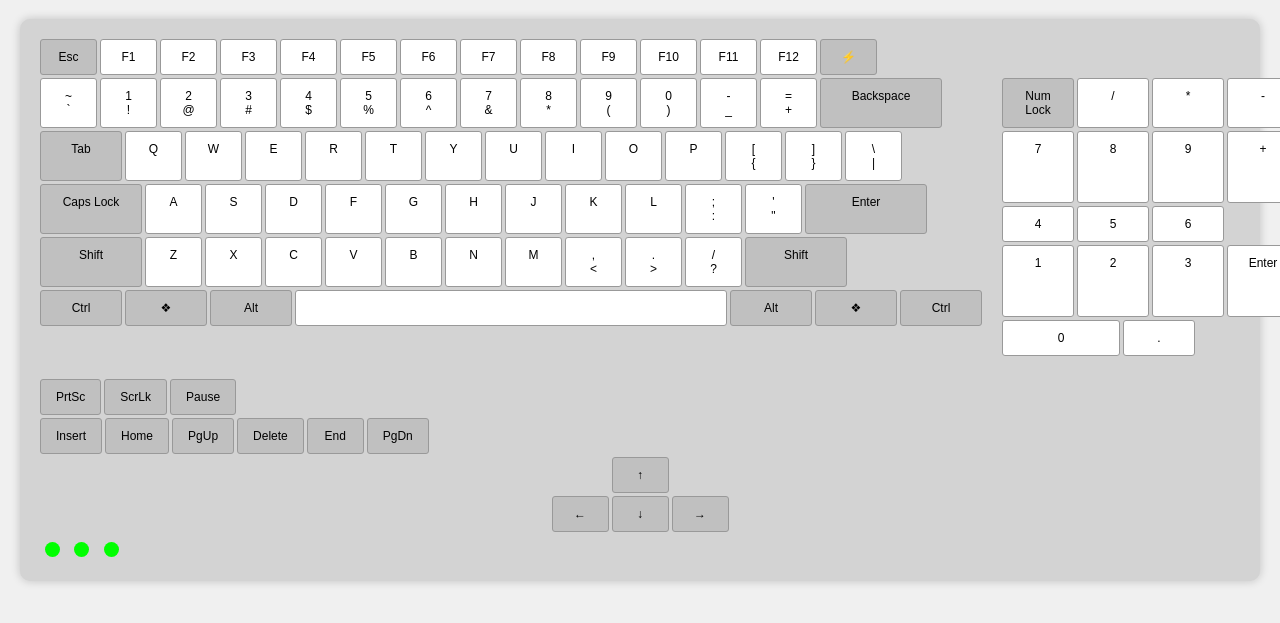
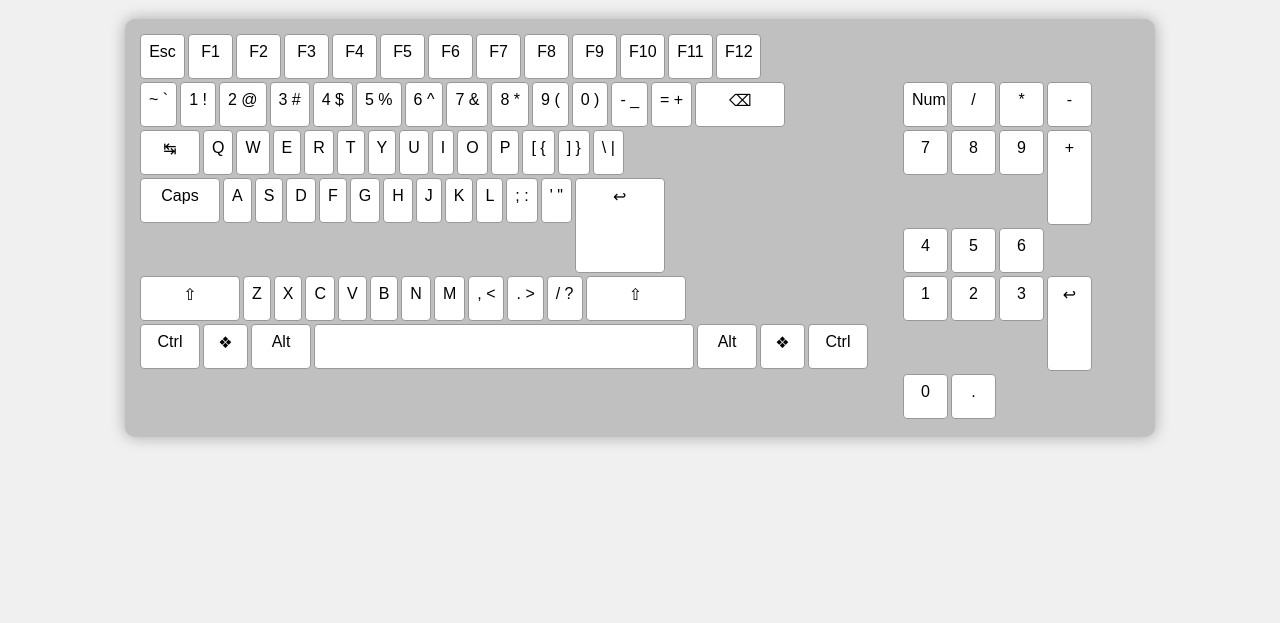
Before and after one commit to bUmmy1337/bUmmy1337.github.io, a plain HTML site: page keyboard/index.html in a window 1280 px wide. Shown: the part 81-704 px from the top of the page. Drawn offline with Linux system fonts and the light colour scheme.

Commit message:
Update index.html

```diff
--- a/keyboard/index.html
+++ b/keyboard/index.html
@@ -3,7 +3,7 @@
 <head>
     <meta charset="UTF-8">
     <meta name="viewport" content="width=device-width, initial-scale=1.0">
-    <title>Full Virtual Keyboard</title>
+    <title>Real Keyboard Layout</title>
     <style>
         body {
             font-family: Arial, sans-serif;
@@ -16,17 +16,11 @@
         }
 
         .keyboard {
-            background-color: #d3d3d3;
-            padding: 20px;
+            background: #c0c0c0;
+            padding: 15px;
             border-radius: 10px;
-            box-shadow: 0 0 10px rgba(0,0,0,0.2);
-            max-width: 1200px;
-        }
-
-        .section {
-            display: flex;
-            gap: 20px;
-            margin-bottom: 20px;
+            box-shadow: 0 0 15px rgba(0,0,0,0.3);
+            width: 1000px;
         }
 
         .row {
@@ -36,47 +30,56 @@
         }
 
         .key {
-            background-color: white;
+            background: #fff;
             border: 1px solid #999;
-            border-radius: 3px;
-            padding: 10px 15px;
-            min-width: 25px;
+            border-radius: 4px;
+            padding: 8px;
             text-align: center;
             transition: all 0.1s;
-            cursor: pointer;
             user-select: none;
-            font-size: 12px;
+            height: 45px;
+            box-sizing: border-box;
         }
 
         .key.active {
-            background-color: #90EE90;
-            transform: scale(0.95);
+            background: #7cfc7c;
+            transform: translateY(2px);
         }
 
-        .special { background-color: #c0c0c0; }
-        .space { width: 400px; }
-        .medium { min-width: 50px; }
-        .large { min-width: 70px; }
-        .huge { min-width: 90px; }
-        .numpad .key { min-width: 40px; }
-        .indicators { margin-top: 10px; }
-        .indicator {
-            display: inline-block;
-            width: 15px;
-            height: 15px;
-            border-radius: 50%;
-            background-color: #666;
-            margin: 0 5px;
+        /* Special key sizes */
+        .esc { width: 45px }
+        .f-keys .key { width: 45px }
+        .tab { width: 60px }
+        .capslock { width: 80px }
+        .shift-left { width: 100px }
+        .shift-right { width: 100px }
+        .enter { width: 90px; height: 95px }
+        .backspace { width: 90px }
+        .ctrl { width: 60px }
+        .win { width: 45px }
+        .alt { width: 60px }
+        .space { width: 380px }
+        .arrows .key { width: 45px }
+        .numpad .key { width: 45px }
+        .num-enter { height: 95px }
+        .num-0 { width: 95px }
+
+        /* Special positions */
+        .main-section {
+            display: flex;
+            gap: 15px;
         }
-        .indicator.active { background-color: #00ff00; }
+        .numpad {
+            margin-left: 20px;
+        }
     </style>
 </head>
 <body>
     <h1>Клавиатура</h1>
     <div class="keyboard">
         <!-- Function Keys -->
-        <div class="row">
-            <div class="key special" data-code="Escape">Esc</div>
+        <div class="row f-keys">
+            <div class="key esc" data-code="Escape">Esc</div>
             <div class="key" data-code="F1">F1</div>
             <div class="key" data-code="F2">F2</div>
             <div class="key" data-code="F3">F3</div>
@@ -89,31 +92,30 @@
             <div class="key" data-code="F10">F10</div>
             <div class="key" data-code="F11">F11</div>
             <div class="key" data-code="F12">F12</div>
-            <div class="key special" data-code="Power">⚡</div>
         </div>
 
-        <div class="section">
-            <div class="main-keyboard">
-                <!-- Main Keyboard -->
+        <!-- Main Keyboard -->
+        <div class="main-section">
+            <div>
                 <div class="row">
-                    <div class="key" data-code="Backquote">~<br>`</div>
-                    <div class="key" data-code="Digit1">1<br>!</div>
-                    <div class="key" data-code="Digit2">2<br>@</div>
-                    <div class="key" data-code="Digit3">3<br>#</div>
-                    <div class="key" data-code="Digit4">4<br>$</div>
-                    <div class="key" data-code="Digit5">5<br>%</div>
-                    <div class="key" data-code="Digit6">6<br>^</div>
-                    <div class="key" data-code="Digit7">7<br>&</div>
-                    <div class="key" data-code="Digit8">8<br>*</div>
-                    <div class="key" data-code="Digit9">9<br>(</div>
-                    <div class="key" data-code="Digit0">0<br>)</div>
-                    <div class="key" data-code="Minus">-<br>_</div>
-                    <div class="key" data-code="Equal">=<br>+</div>
-                    <div class="key special huge" data-code="Backspace">Backspace</div>
+                    <div class="key" data-code="Backquote">~ `</div>
+                    <div class="key" data-code="Digit1">1 !</div>
+                    <div class="key" data-code="Digit2">2 @</div>
+                    <div class="key" data-code="Digit3">3 #</div>
+                    <div class="key" data-code="Digit4">4 $</div>
+                    <div class="key" data-code="Digit5">5 %</div>
+                    <div class="key" data-code="Digit6">6 ^</div>
+                    <div class="key" data-code="Digit7">7 &</div>
+                    <div class="key" data-code="Digit8">8 *</div>
+                    <div class="key" data-code="Digit9">9 (</div>
+                    <div class="key" data-code="Digit0">0 )</div>
+                    <div class="key" data-code="Minus">- _</div>
+                    <div class="key" data-code="Equal">= +</div>
+                    <div class="key backspace" data-code="Backspace">⌫</div>
                 </div>
 
                 <div class="row">
-                    <div class="key special medium" data-code="Tab">Tab</div>
+                    <div class="key tab" data-code="Tab">↹</div>
                     <div class="key" data-code="KeyQ">Q</div>
                     <div class="key" data-code="KeyW">W</div>
                     <div class="key" data-code="KeyE">E</div>
@@ -124,13 +126,13 @@
                     <div class="key" data-code="KeyI">I</div>
                     <div class="key" data-code="KeyO">O</div>
                     <div class="key" data-code="KeyP">P</div>
-                    <div class="key" data-code="BracketLeft">[<br>{</div>
-                    <div class="key" data-code="BracketRight">]<br>}</div>
-                    <div class="key" data-code="Backslash">\<br>|</div>
+                    <div class="key" data-code="BracketLeft">[ {</div>
+                    <div class="key" data-code="BracketRight">] }</div>
+                    <div class="key" data-code="Backslash">\ |</div>
                 </div>
 
                 <div class="row">
-                    <div class="key special large" data-code="CapsLock">Caps Lock</div>
+                    <div class="key capslock" data-code="CapsLock">Caps</div>
                     <div class="key" data-code="KeyA">A</div>
                     <div class="key" data-code="KeyS">S</div>
                     <div class="key" data-code="KeyD">D</div>
@@ -140,13 +142,13 @@
                     <div class="key" data-code="KeyJ">J</div>
                     <div class="key" data-code="KeyK">K</div>
                     <div class="key" data-code="KeyL">L</div>
-                    <div class="key" data-code="Semicolon">;<br>:</div>
-                    <div class="key" data-code="Quote">'<br>"</div>
-                    <div class="key special huge" data-code="Enter">Enter</div>
+                    <div class="key" data-code="Semicolon">; :</div>
+                    <div class="key" data-code="Quote">' "</div>
+                    <div class="key enter" data-code="Enter">↩</div>
                 </div>
 
                 <div class="row">
-                    <div class="key special large" data-code="ShiftLeft">Shift</div>
+                    <div class="key shift-left" data-code="ShiftLeft">⇧</div>
                     <div class="key" data-code="KeyZ">Z</div>
                     <div class="key" data-code="KeyX">X</div>
                     <div class="key" data-code="KeyC">C</div>
@@ -154,27 +156,27 @@
                     <div class="key" data-code="KeyB">B</div>
                     <div class="key" data-code="KeyN">N</div>
                     <div class="key" data-code="KeyM">M</div>
-                    <div class="key" data-code="Comma">,<br><</div>
-                    <div class="key" data-code="Period">.<br>></div>
-                    <div class="key" data-code="Slash">/<br>?</div>
-                    <div class="key special large" data-code="ShiftRight">Shift</div>
+                    <div class="key" data-code="Comma">, <</div>
+                    <div class="key" data-code="Period">. ></div>
+                    <div class="key" data-code="Slash">/ ?</div>
+                    <div class="key shift-right" data-code="ShiftRight">⇧</div>
                 </div>
 
                 <div class="row">
-                    <div class="key special medium" data-code="ControlLeft">Ctrl</div>
-                    <div class="key special medium" data-code="MetaLeft">❖</div>
-                    <div class="key special medium" data-code="AltLeft">Alt</div>
-                    <div class="key space" data-code="Space"> </div>
-                    <div class="key special medium" data-code="AltRight">Alt</div>
-                    <div class="key special medium" data-code="MetaRight">❖</div>
-                    <div class="key special medium" data-code="ControlRight">Ctrl</div>
+                    <div class="key ctrl" data-code="ControlLeft">Ctrl</div>
+                    <div class="key win" data-code="MetaLeft">❖</div>
+                    <div class="key alt" data-code="AltLeft">Alt</div>
+                    <div class="key space" data-code="Space"></div>
+                    <div class="key alt" data-code="AltRight">Alt</div>
+                    <div class="key win" data-code="MetaRight">❖</div>
+                    <div class="key ctrl" data-code="ControlRight">Ctrl</div>
                 </div>
             </div>
 
             <!-- Numpad -->
             <div class="numpad">
                 <div class="row">
-                    <div class="key special" data-code="NumLock">Num<br>Lock</div>
+                    <div class="key" data-code="NumLock">Num</div>
                     <div class="key" data-code="NumpadDivide">/</div>
                     <div class="key" data-code="NumpadMultiply">*</div>
                     <div class="key" data-code="NumpadSubtract">-</div>
@@ -183,7 +185,7 @@
                     <div class="key" data-code="Numpad7">7</div>
                     <div class="key" data-code="Numpad8">8</div>
                     <div class="key" data-code="Numpad9">9</div>
-                    <div class="key" data-code="NumpadAdd" style="height: 50px;">+</div>
+                    <div class="key num-enter" data-code="NumpadAdd">+</div>
                 </div>
                 <div class="row">
                     <div class="key" data-code="Numpad4">4</div>
@@ -194,89 +196,44 @@
                     <div class="key" data-code="Numpad1">1</div>
                     <div class="key" data-code="Numpad2">2</div>
                     <div class="key" data-code="Numpad3">3</div>
-                    <div class="key" data-code="NumpadEnter" style="height: 50px;">Enter</div>
+                    <div class="key num-enter" data-code="NumpadEnter">↩</div>
                 </div>
                 <div class="row">
-                    <div class="key" data-code="Numpad0" style="width: 86px;">0</div>
+                    <div class="key num-0" data-code="Numpad0">0</div>
                     <div class="key" data-code="NumpadDecimal">.</div>
                 </div>
             </div>
-        </div>
-
-        <!-- Control Keys -->
-        <div class="row">
-            <div class="key special" data-code="PrintScreen">PrtSc</div>
-            <div class="key special" data-code="ScrollLock">ScrLk</div>
-            <div class="key special" data-code="Pause">Pause</div>
-        </div>
-
-        <!-- Navigation Keys -->
-        <div class="row">
-            <div class="key special" data-code="Insert">Insert</div>
-            <div class="key special" data-code="Home">Home</div>
-            <div class="key special" data-code="PageUp">PgUp</div>
-            <div class="key special" data-code="Delete">Delete</div>
-            <div class="key special" data-code="End">End</div>
-            <div class="key special" data-code="PageDown">PgDn</div>
-        </div>
-
-        <!-- Arrow Keys -->
-        <div class="row" style="justify-content: center;">
-            <div class="key special" data-code="ArrowUp">↑</div>
-        </div>
-        <div class="row" style="justify-content: center;">
-            <div class="key special" data-code="ArrowLeft">←</div>
-            <div class="key special" data-code="ArrowDown">↓</div>
-            <div class="key special" data-code="ArrowRight">→</div>
-        </div>
-
-        <!-- Indicators -->
-        <div class="indicators">
-            <span class="indicator" id="capsIndicator"></span>
-            <span class="indicator" id="numIndicator"></span>
-            <span class="indicator" id="scrollIndicator"></span>
         </div>
     </div>
 
     <script>
         const keys = document.querySelectorAll('.key');
         const keyMap = {};
-        const indicators = {
-            caps: document.getElementById('capsIndicator'),
-            num: document.getElementById('numIndicator'),
-            scroll: document.getElementById('scrollIndicator')
-        };
 
         keys.forEach(key => {
             const code = key.dataset.code;
             keyMap[code] = key;
         });
 
-        function updateIndicators() {
-            indicators.caps.classList.toggle('active', navigator.keyboard.getLayoutMap().then(layoutMap => layoutMap.get('CapsLock')));
-            indicators.num.classList.toggle('active', navigator.keyboard.getLayoutMap().then(layoutMap => layoutMap.get('NumLock')));
-            indicators.scroll.classList.toggle('active', navigator.keyboard.getLayoutMap().then(layoutMap => layoutMap.get('ScrollLock')));
-        }
-
         function handleKeyEvent(event) {
             const keyElement = keyMap[event.code];
+
             if (keyElement) {
+                // Предотвращаем действие по умолчанию только для специальных клавиш
+                if (['MetaLeft', 'MetaRight', 'AltLeft', 'AltRight', 'ControlLeft',
+                     'ControlRight', 'Escape'].includes(event.code)) {
+                    event.preventDefault();
+                }
+
                 keyElement.classList.toggle('active', event.type === 'keydown');
             }
-
-            // Special handling for lock keys
-            if (['CapsLock', 'NumLock', 'ScrollLock'].includes(event.code)) {
-                updateIndicators();
-            }
-
-            event.preventDefault();
         }
 
         window.addEventListener('keydown', handleKeyEvent);
         window.addEventListener('keyup', handleKeyEvent);
 
-        // Initial indicators update
-        updateIndicators();
+        // Блокировка контекстного меню
+        window.addEventListener('contextmenu', (e) => e.preventDefault());
     </script>
 </body>
 </html>
```
